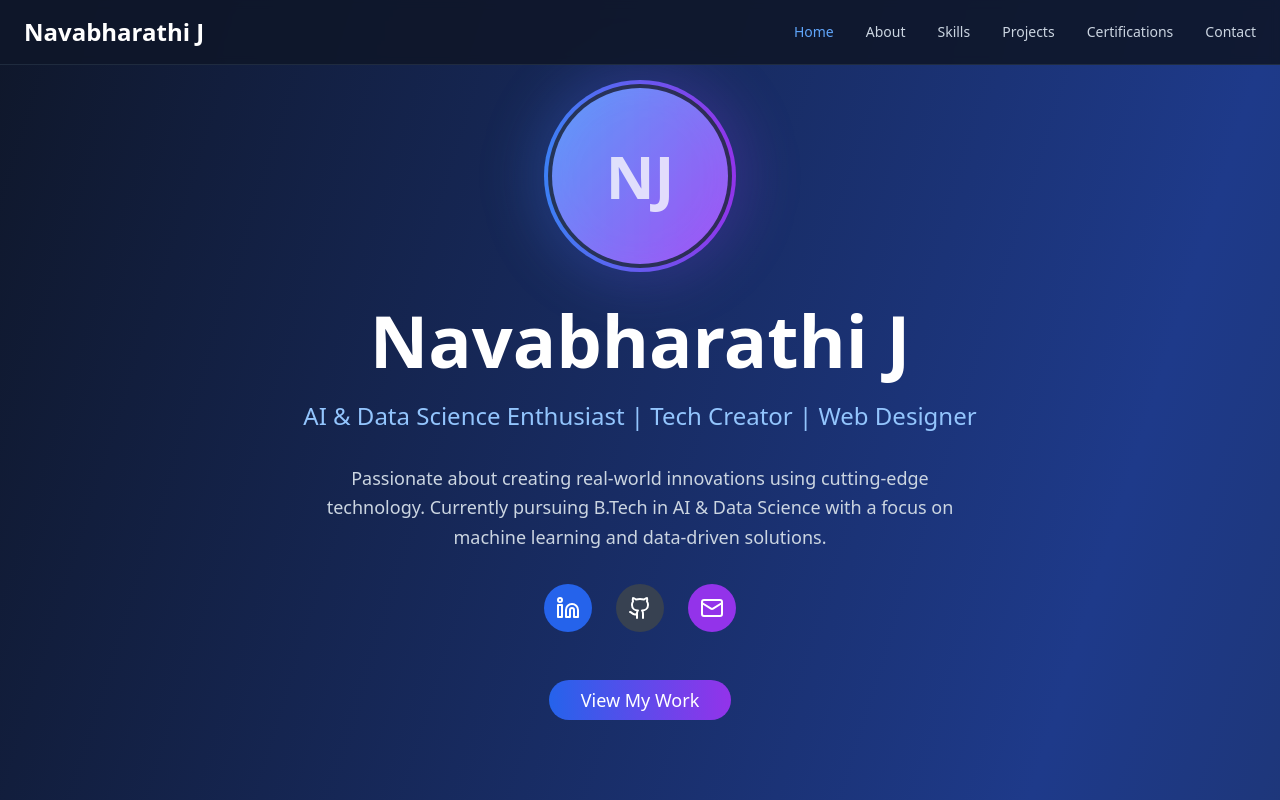
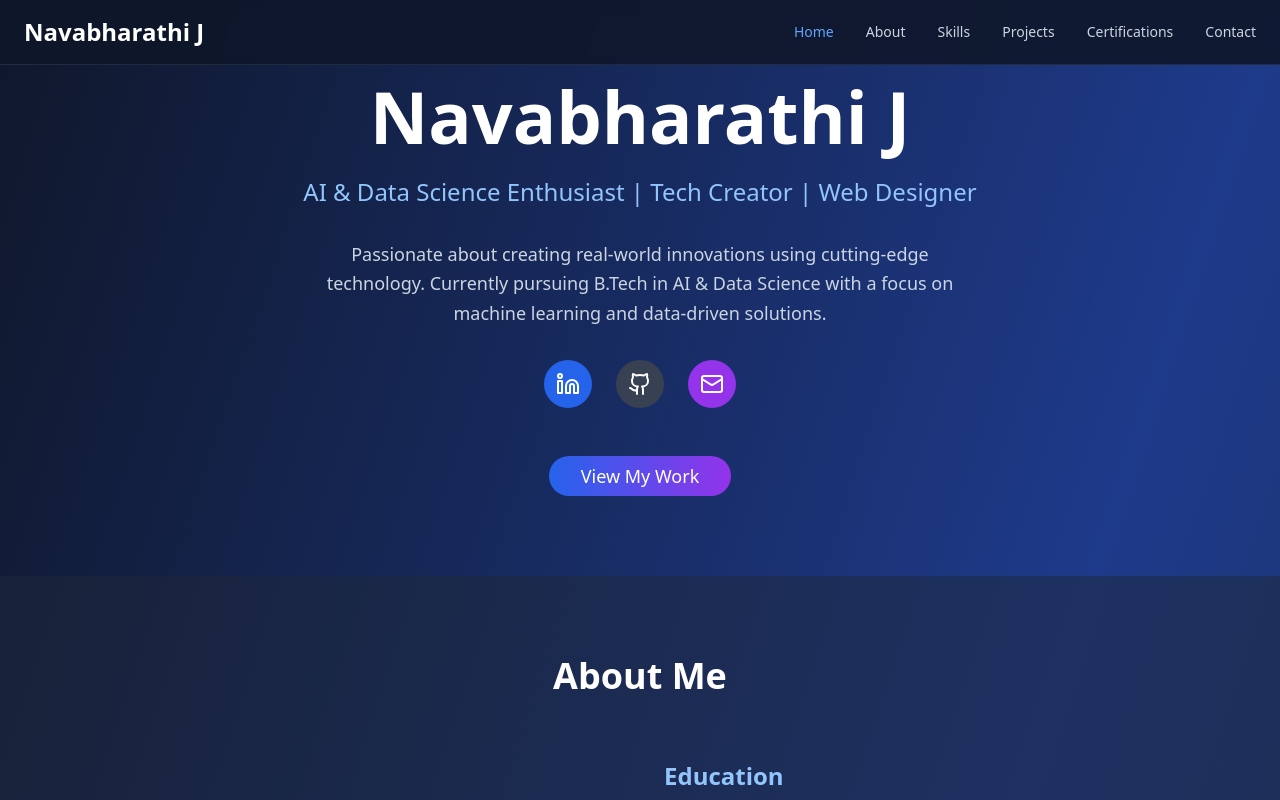
Before and after one commit to Navabharathi07/My_Portfolio, a React (Vite) app: page / in a window 1280 px wide. Shown: the top 800 px of the page. Built offline with nearby package versions, Linux system fonts and the light colour scheme.

Commit message:
Remove profile photo placeholder
Removed the profile image placeholder from the hero section.

```diff
--- a/src/pages/Index.tsx
+++ b/src/pages/Index.tsx
@@ -163,20 +163,6 @@ const Index = () => {
       <section id="home" className="pt-20 pb-20 px-6">
         <div className="container mx-auto text-center">
           <div className="max-w-4xl mx-auto">
-            {/* Profile Image */}
-            <div className="mb-8 flex justify-center">
-              <div className="relative">
-                <div className="w-48 h-48 rounded-full bg-gradient-to-r from-blue-500 to-purple-600 p-1">
-                  <div className="w-full h-full rounded-full bg-slate-800 flex items-center justify-center">
-                    <div className="w-44 h-44 rounded-full bg-gradient-to-br from-blue-400 to-purple-500 flex items-center justify-center text-white text-6xl font-bold">
-                      NJ
-                    </div>
-                  </div>
-                </div>
-                <div className="absolute -inset-4 bg-gradient-to-r from-blue-500/20 to-purple-600/20 rounded-full blur-xl"></div>
-              </div>
-            </div>
-
             <h1 className="text-5xl md:text-7xl font-bold text-white mb-6 animate-fade-in">
               Navabharathi J
             </h1>
```
